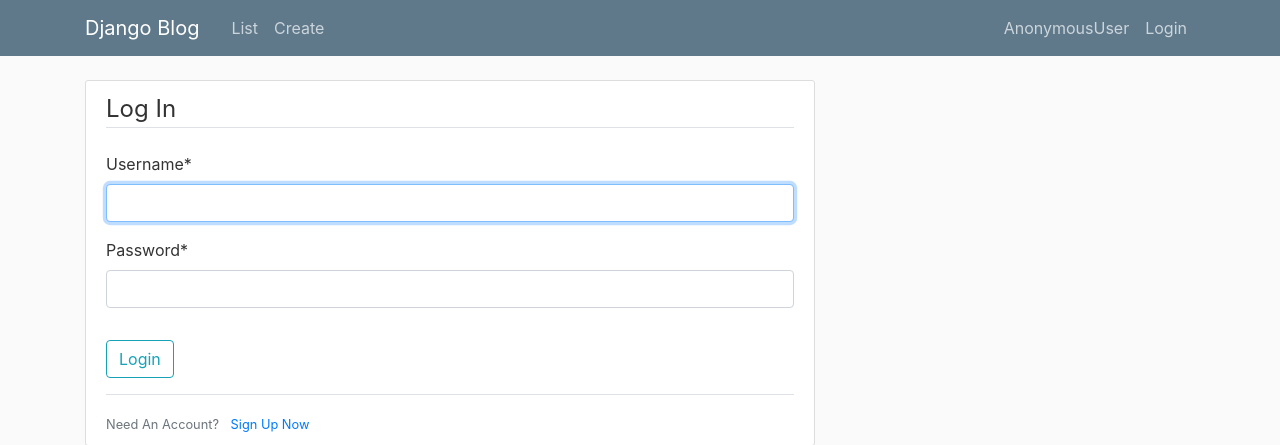
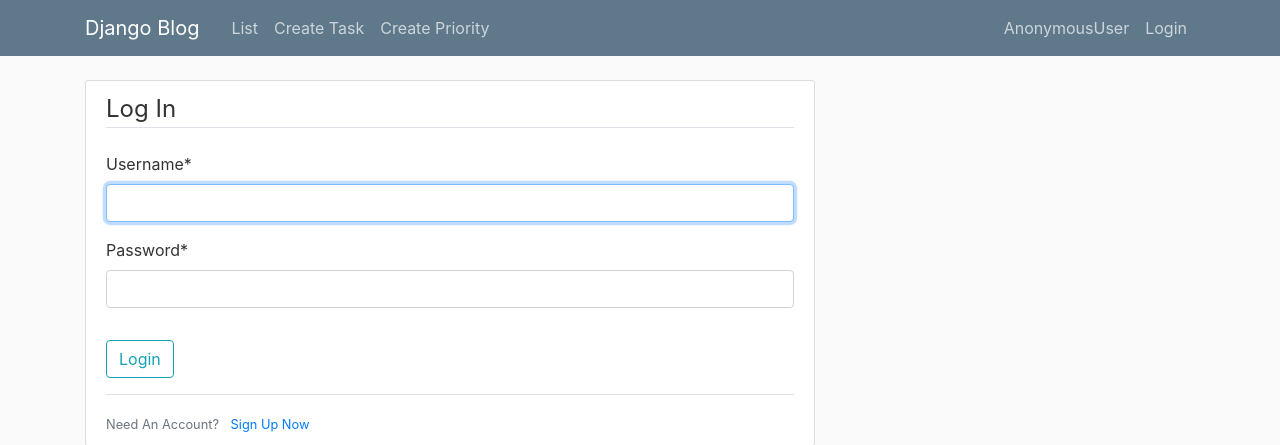
Before and after one commit to ecrespillo-eb/todolist, a Django app: page /login/ in a window 1280 px wide. Shown: the top 445 px of the page. Run offline with Django 3.2, Linux system fonts and the light colour scheme; some libraries are stand-ins or nearby versions.

Commit message:
nav bar create priority

```diff
--- a/todolist_app/templates/todolist_app/navigation.html
+++ b/todolist_app/templates/todolist_app/navigation.html
@@ -8,7 +8,8 @@
       <div class="collapse navbar-collapse" id="navbarToggle">
         <div class="navbar-nav mr-auto">
           <a class="nav-item nav-link" href="{% url 'list_todo' %}">List</a>
-          <a class="nav-item nav-link" href="{% url 'create_todo' %}">Create</a>
+          <a class="nav-item nav-link" href="{% url 'create_todo' %}">Create Task</a>
+          <a class="nav-item nav-link" href="{% url 'create_priority' %}">Create Priority</a>
         </div>
         <!-- Navbar Right Side -->
         <div class="navbar-nav">
```
